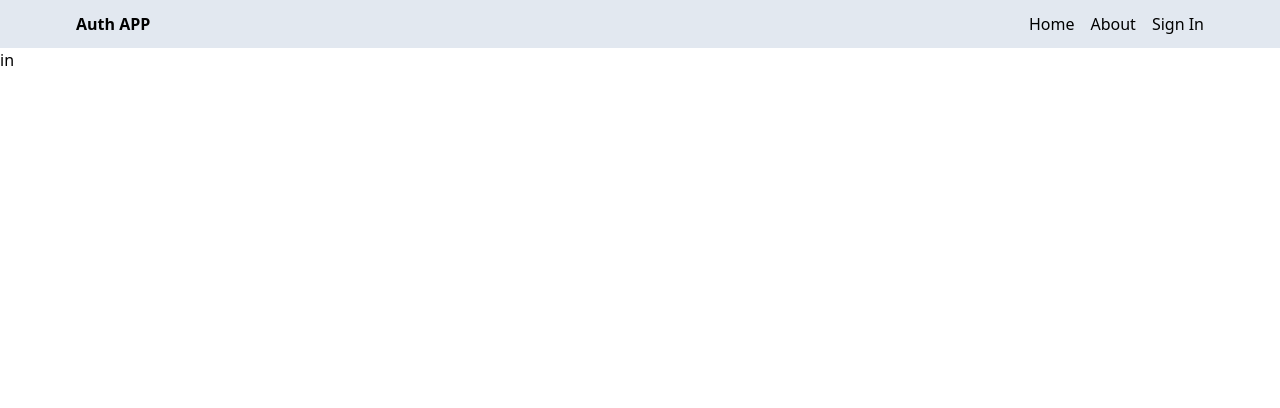
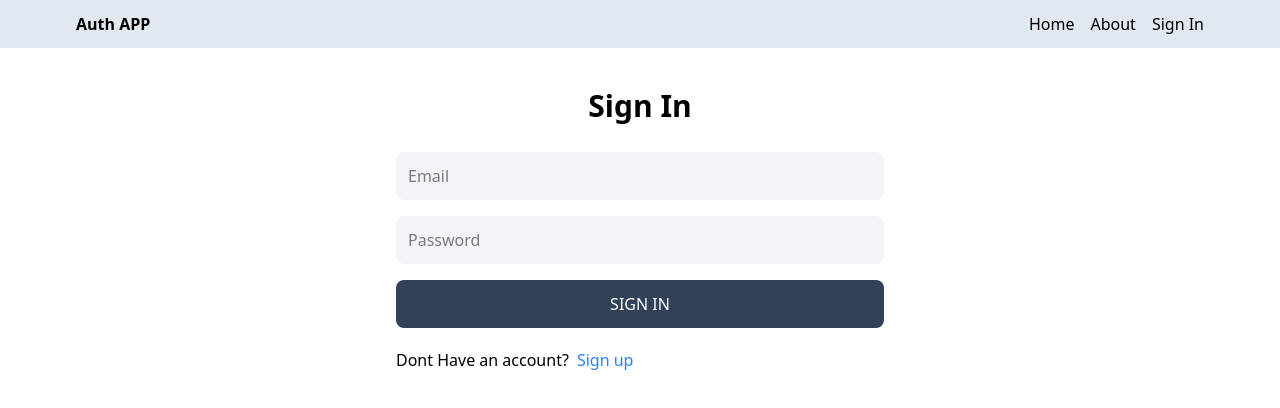
Before and after one commit to suhailafnan/UMS-Redux, a React (Vite) app in the folder client/: page /sign-in in a window 1280 px wide. Shown: the top 408 px of the page. Built offline with nearby package versions, Linux system fonts and the light colour scheme.

Commit message:
created signin UI and set the api routes

```diff
--- a/client/src/pages/SignIn.jsx
+++ b/client/src/pages/SignIn.jsx
@@ -1,9 +1,72 @@
 import React from 'react'
+import { useState } from 'react';
+import {Link ,useNavigate} from 'react-router-dom'
 
 export default function SignIn() {
+  const [formData, setFormData] = useState({});
+  const [error, setError] = useState(false);
+  const [loading, setLoading] = useState(null);
+  const navigate=useNavigate();
+
+  const handleChanges = (e) => {
+    setFormData({ ...formData, [e.target.id]: e.target.value });
+  };
+
+  const handleSubmit = async (e) => {
+    e.preventDefault(); // Prevents the page from refreshing on submit
+
+    try {
+      setLoading(true);
+      setError(false); // Reset error state before making request
+
+      const res = await fetch('/api/auth/signin', {
+        method: 'POST',
+        headers: {
+          'Content-Type': 'application/json',
+        },
+        body: JSON.stringify(formData),
+      });
+
+      const data = await res.json(); // <- Moved this line outside of fetch()
+
+      setLoading(false);
+      console.log(data); // Log response to check data
+      if(data.success===false){
+        setError(true);
+        return;
+      }
+      navigate('/')
+
+    } catch (error) {
+      setLoading(false);
+      setError(true);
+      console.error("Signup error:", error); // Log error for debugging
+    }
+  };
+
+
+
   return (
-    <div>
-      in
+    <div className='p-3 max-w-lg mx-auto'>
+     <h1 className='text-3xl text-center font-semibold my-7'>Sign In</h1>
+     <form className='flex flex-col gap-4' onSubmit={handleSubmit} >
+
+       <input type="email" placeholder='Email' id='email' className='bg-slate-100 p-3 rounded-lg'onChange={handleChanges} />
+       <input type="password" placeholder='Password' id='password' className='bg-slate-100 p-3 rounded-lg' onChange={handleChanges} />
+       <button type="submit"  disabled={loading}className=' bg-slate-700 text-white p-3 rounded-lg uppercase hover:opacity-95 disabled:opacity-80 '>
+        {loading?'Loading...':'Sign In'}</button>
+     </form>
+
+     <div className="flex gap-2 mt-5">
+      <p>Dont Have an account?</p>
+      <Link to='/sign-up'>
+      <span className='text-blue-500'>Sign up </span>
+      </Link>
+
+     </div>
+     <div>
+      <p className='text-red-700 mt-5'>{error && "Something went wrong!!"}</p>
+     </div>
     </div>
   )
 }
--- a/client/src/pages/SignUp.jsx
+++ b/client/src/pages/SignUp.jsx
@@ -1,12 +1,12 @@
 import React from 'react'
 import { useState } from 'react';
-import {Link} from 'react-router-dom'
+import {Link ,useNavigate } from 'react-router-dom'
 
 export default function SignUp() {
   const [formData, setFormData] = useState({});
   const [error, setError] = useState(false);
   const [loading, setLoading] = useState(null);
-
+ const  navigate= useNavigate()
   const handleChanges = (e) => {
     setFormData({ ...formData, [e.target.id]: e.target.value });
   };
@@ -34,6 +34,7 @@
         setError(true);
         return;
       }
+      navigate('/sign-in');
 
     } catch (error) {
       setLoading(false);
@@ -52,7 +53,7 @@
        <input type="email" placeholder='Email' id='email' className='bg-slate-100 p-3 rounded-lg'onChange={handleChanges} />
        <input type="password" placeholder='Password' id='password' className='bg-slate-100 p-3 rounded-lg' onChange={handleChanges} />
        <button type="submit"  disabled={loading}className=' bg-slate-700 text-white p-3 rounded-lg uppercase hover:opacity-95 disabled:opacity-80 '>
-        {loading?'Loading...':'Sign In'}</button>
+        {loading?'Loading...':'Sign Up'}</button>
      </form>
 
      <div className="flex gap-2 mt-5">
```
